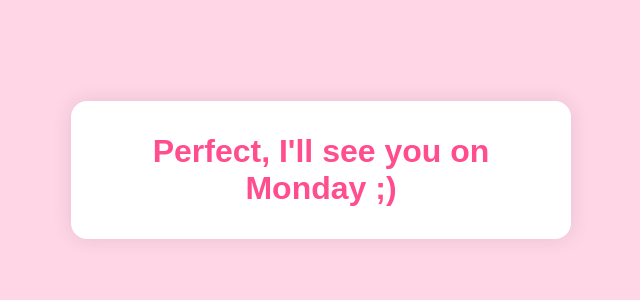
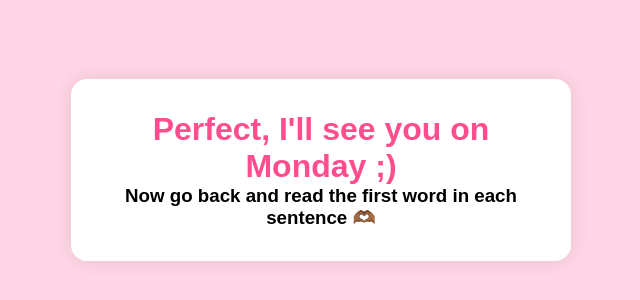
Before and after one commit to braedenlazarus/stink-test, a plain HTML site: page success.html in a window 1280 px wide. Shown: the part 230-530 px from the top of the page, without its empty margins (319-959 px from the left). Drawn offline with Linux system fonts and the light colour scheme.

Commit message:
stink lol

```diff
--- a/success.html
+++ b/success.html
@@ -77,6 +77,7 @@
         class="title"
         id="successMessage"
       ></h1>
+      <h3>Now go back and read the first word in each sentence 🫶🏾</h3>
     </div>
     <div
       class="confetti-container"
```
